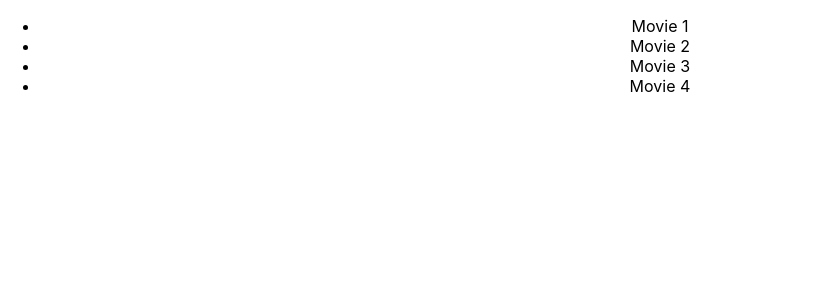
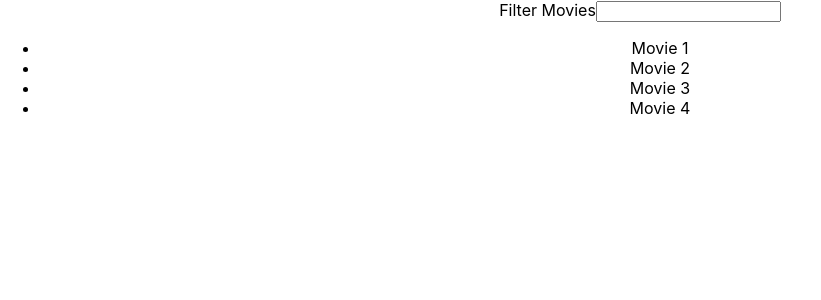
Before and after one commit to ryanroat/react-level-up-tuts, a React (Create React App) app: page / in a window 1280 px wide. Shown: the top 300 px of the page, without its empty margins (0-821 px from the left). Built offline with nearby package versions, Linux system fonts and the light colour scheme.

Commit message:
added simple filtering to MoviesList

```diff
--- a/src/MoviesList.js
+++ b/src/MoviesList.js
@@ -1,4 +1,4 @@
-import React from 'react'
+import { useState } from 'react'
 
 const movies = [
   {
@@ -16,14 +16,23 @@ const movies = [
 ]
 
 export const MoviesList = () => {
+  const [filter, setFilter] = useState("")
+
   return (
     <div>
+      <label>
+        Filter Movies
+        <input
+          value={filter}
+          onChange={ (event) => {
+          setFilter(event.target.value)
+        }} />
+      </label>
       <ul>
-        { movies.map(( movie ) => {
-          return  (
-            <li key={movie.name}>{movie.name}</li>
-          )
-        })}
+        { movies
+          .filter(( movie ) => movie.name.toLowerCase().includes(filter.toLowerCase()))
+          .map(( movie ) => ( <li key={movie.name}>{movie.name}</li> ))
+        }
       </ul>
     </div>
   )
```
